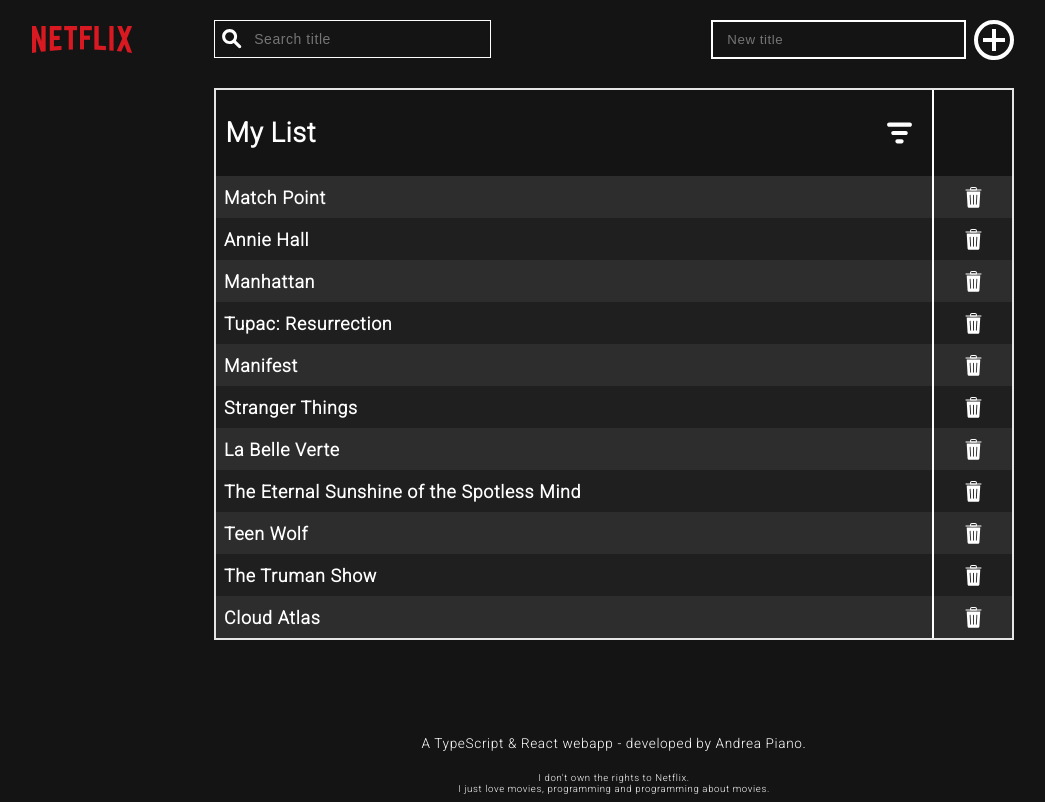
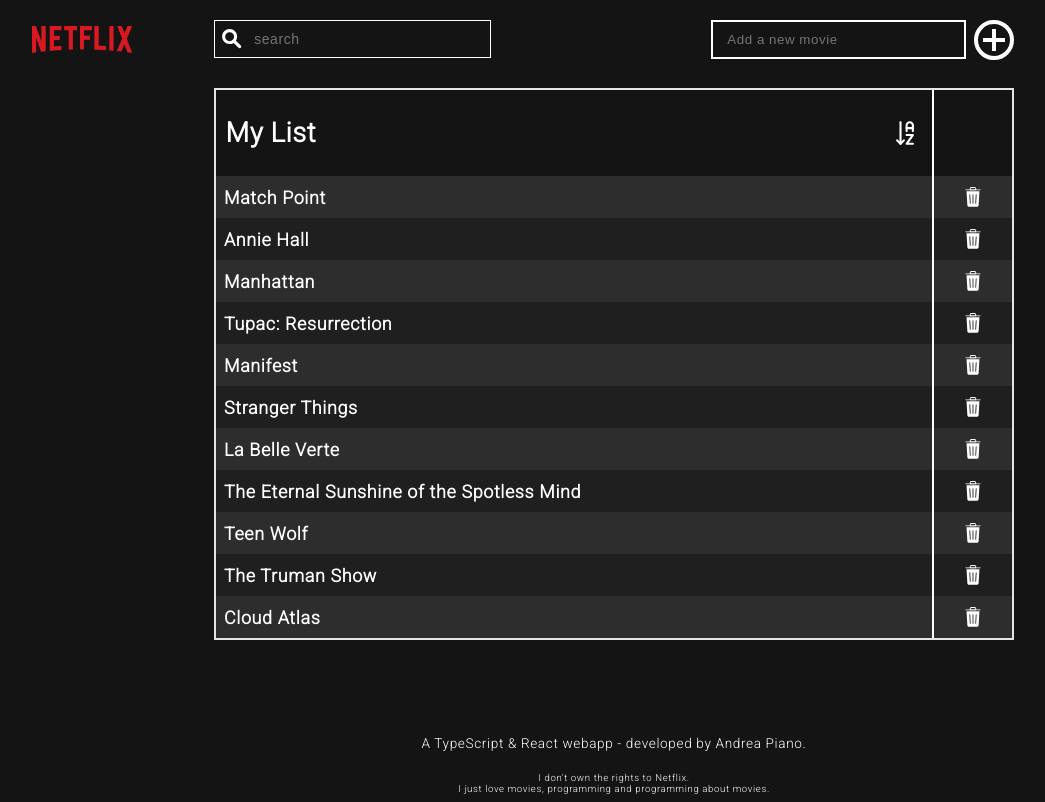
Before and after one commit to ateyapayo/netflix-list, a React (Create React App) app: page / in a window 1280 px wide. Shown: the whole page, without its empty margins (26-1071 px from the left). Built offline with nearby package versions, Linux system fonts and the light colour scheme.

Commit message:
feat: fixed after deploy

```diff
--- a/public/index.html
+++ b/public/index.html
@@ -7,8 +7,8 @@
     <meta name="viewport" content="width=device-width, initial-scale=1" />
     <meta name="theme-color" content="#000000" />
     <meta
-      name="description"
-      content="Web site created using create-react-app"
+      name="Netflix List"
+      content="A TypeScript & React webapp - developed by Andrea Piano."
     />
     <link rel="apple-touch-icon" href="%PUBLIC_URL%/logo192.png" />
     <!--
--- a/src/App.css
+++ b/src/App.css
@@ -34,6 +34,11 @@
 	margin-top: 7.5em;
 	display: flex;
 	flex-direction: column;
+}
+
+footer {
+	margin: 0 auto;
+	width: 97%;
 }
 
 footer p {
--- a/src/components/Inputs/NewTitle.tsx
+++ b/src/components/Inputs/NewTitle.tsx
@@ -16,7 +16,7 @@
       <form onSubmit={addTitle}>
         <input
           type="text"
-          placeholder="New title"
+          placeholder="Add a new movie"
           name="movie"
           value={movieTitle}
           onChange={handleChange}
--- a/src/components/Inputs/Search.tsx
+++ b/src/components/Inputs/Search.tsx
@@ -13,7 +13,7 @@
     <div className="search">
         <input
           type="text"
-          placeholder="Search title"
+          placeholder="search"
           value={searchedTitle}
           onChange={onSearch}
           autoComplete="off"
--- a/src/components/List/SortList.css
+++ b/src/components/List/SortList.css
@@ -21,12 +21,12 @@
 }
 
 .sort button {
-	padding: 0 1.7em;
+	padding: 0 1.35em;
 	margin-top: 0;
 	margin-bottom: 0;
 	border: none;
 	background-image: url('../../images/sort-button.svg');
-	background-size: 50px;
+	background-size: 23.5px;
 	background-position: center;
 	background-repeat: no-repeat;
 	text-transform: uppercase;
--- a/src/components/List/TitlesList.css
+++ b/src/components/List/TitlesList.css
@@ -38,7 +38,7 @@
 .delete-title {
     background-color: transparent;
     background-image: url('../../images/white-bin.svg');
-    background-size: 21px;
+    background-size: 20px;
 	background-position: center;
 	background-repeat: no-repeat;
 	border: none;
```
Also changed, not shown: src/images/sort-button.svg.
